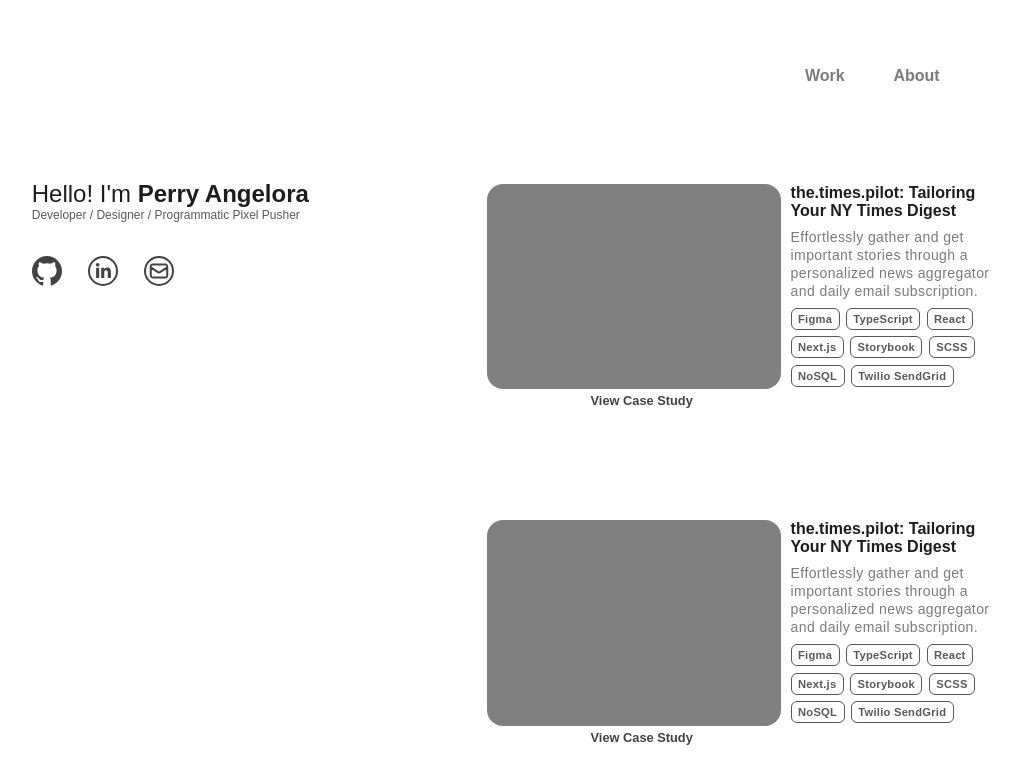
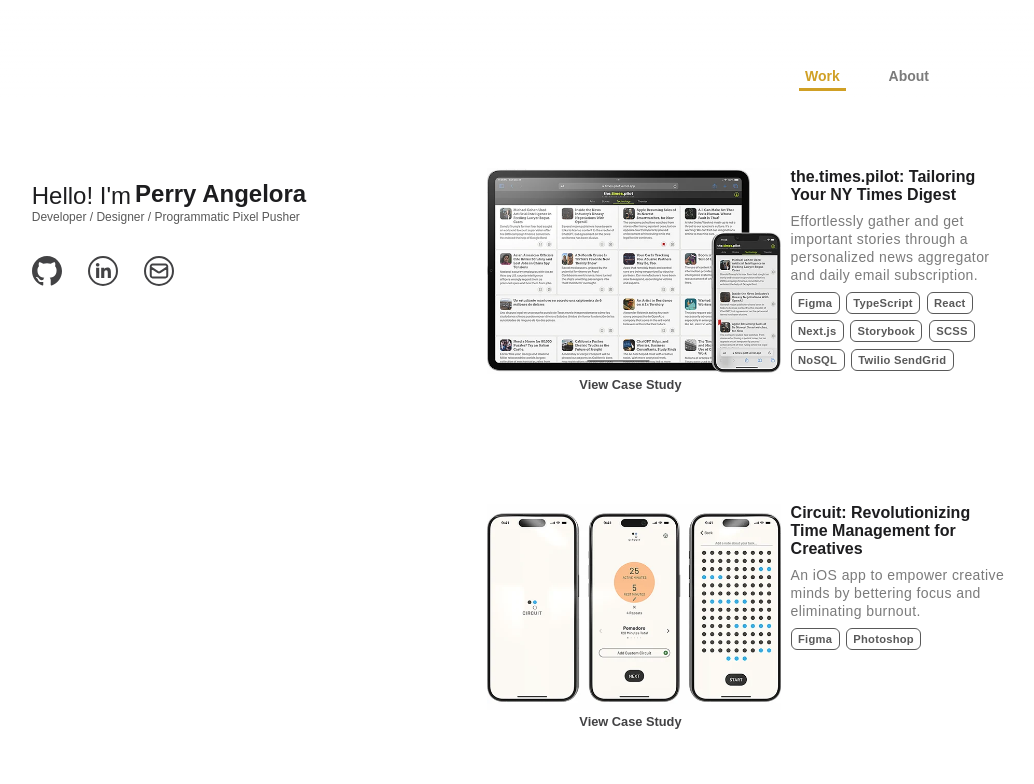
Before and after one commit to MisterPea/dev-portfolio-2024, a Next.js app: page / in a window 1280 px wide. Shown: the top 784 px of the page, without its empty margins (120-1154 px from the left). Built offline with nearby package versions, Linux system fonts and the light colour scheme; a web font is replaced by a local one.

Commit message:
WIP - project page start

```diff
--- a/src/app/components/Header.tsx
+++ b/src/app/components/Header.tsx
@@ -1,16 +1,45 @@
-import LinkIcon from "./LinkIcon";
+'use client';
+import { useState } from "react";
+import { usePathname } from 'next/navigation';
 import OutboundLinks from "./OutboundLinks";
+
 import SiteNav from "./SiteNav";
 
-export default function Header() {
+interface HeaderProps {
+  children: React.ReactNode;
+}
+
+
+export default function Header({ children }: HeaderProps) {
+  const path = usePathname();
+  const pathArray = path.split('/').filter(Boolean);
+
+  /**
+   * We're taking the path which updates on every route change and passing it to
+   * the siteNav to activate toggle --active on link
+   */
+  const currentPath = (() => {
+    if (pathArray.length > 0) {
+      return pathArray[0];
+    }
+    return 'main';
+  })();
+
+
   return (
-    <header className='main_header'>
-      <div className='main_header-name'>
-        <h1 className='main_header-hello'><span>Hello! I&apos;m </span>Perry Angelora</h1>
-        <sub>Developer / Designer / Programmatic Pixel Pusher</sub>
-      </div>
-      <OutboundLinks />
-      <SiteNav />
-    </header>
+    <div className="app_wrap">
+      <header className={`main_header ${currentPath !== 'main' ? 'main_header--active' : ''}`}>
+        <div className='main_header-name'>
+          <div className="main_header-name-headline">
+            <h1 className="greeting">Hello! I&apos;m </h1>
+            <h1 className="name">Perry Angelora</h1>
+          </div>
+          <sub>Developer / Designer / Programmatic Pixel Pusher</sub>
+        </div>
+        <OutboundLinks />
+        <SiteNav activeLink={currentPath} />
+      </header>
+      {children}
+    </div>
   );
 }
--- a/src/app/components/OutboundLinks.tsx
+++ b/src/app/components/OutboundLinks.tsx
@@ -47,6 +47,7 @@
   return (
     <ul className={isFooter ? 'footer_links' : 'main_header-outbound_links'}>
       <li
+        tabIndex={0}
         className="outbound_li"
         onKeyDown={handleEnterDown.bind(this, { route: 'https://github.com/MisterPea' })}
         onClick={buttonClick.bind(this, 'https://github.com/MisterPea')}
@@ -54,14 +55,18 @@
       >
         <LinkIcon icon='github' />
       </li>
-      <li className='outbound_li'
+      <li
+        tabIndex={0}
+        className='outbound_li'
         onKeyDown={handleEnterDown.bind(this, { route: 'https://www.linkedin.com/in/perry-angelora/' })}
         onClick={buttonClick.bind(this, 'https://www.linkedin.com/in/perry-angelora/')}
         role='link'
       >
         <LinkIcon icon='linkedIn' />
       </li>
-      <li className='outbound_li'
+      <li
+        tabIndex={0}
+        className='outbound_li'
         onKeyDown={handleEnterDown.bind(this, { route: emailClick })}
         onClick={emailClick}
         role='link'
--- a/src/app/components/ProjectCard.tsx
+++ b/src/app/components/ProjectCard.tsx
@@ -1,18 +1,22 @@
 import Link from "next/link";
 import InfoTag from "./InfoTag";
 import createId from "./createId";
+import SingleImage from "./SingleImage";
 
 interface ProjectCardProps {
   title: string;
   desc: string;
   stack: string[];
-  // image
+  slug: string;
+  image: any;
 }
 
-export default function ProjectCard({ title, desc, stack }: ProjectCardProps) {
+export default function ProjectCard({ title, desc, stack, slug, image }: ProjectCardProps) {
+  const { defaultImage, imageSource } = image;
   const id = createId();
+
   return (
-    <Link href='#'>
+    <Link href={`work/${slug}`}>
       <div className="project_card">
         <div className="project_card-text">
           <h1>{title}</h1>
@@ -24,7 +28,9 @@
           }</ul>
         </div>
         <div className="project_card-image_wrap">
-          <div className="image-placeholder" />
+          <div className="image-placeholder">
+            <SingleImage imageSource={imageSource} defaultImage={defaultImage.img} altText={defaultImage.alt} />
+          </div>
           <p className="project_card-cta">View Case Study <span className="project_card-cta-arrow"> →</span></p>
         </div>
       </div>
--- a/src/app/components/SiteNav.tsx
+++ b/src/app/components/SiteNav.tsx
@@ -1,11 +1,16 @@
 import Link from "next/link";
 
-export default function SiteNav() {
+interface SiteNavProps {
+  activeLink?: string;
+}
+
+export default function SiteNav({ activeLink }: SiteNavProps) {
+
   return (
     <nav className="site_nav">
       <ul>
-        <li><Link href='#'>Work</Link></li>
-        <li><Link href='#'>About</Link></li>
+        <li className={`site_nav-li site_nav-li${activeLink === 'main' ? '--active' : ''}`}><Link href='/'>Work</Link></li>
+        <li className={`site_nav-li site_nav-li${activeLink === 'about' ? '--active' : ''}`}><Link href='#'>About</Link></li>
       </ul>
     </nav>
   );
--- a/src/app/layout.tsx
+++ b/src/app/layout.tsx
@@ -1,24 +1,29 @@
 import type { Metadata } from 'next';
 import '../../style/globals.scss';
 import localFont from 'next/font/local';
+import Header from './components/Header';
+
+interface RootLayoutProps {
+  children: React.ReactNode;
+}
 
 const lausanne = localFont({
   src: [
     {
-      path:'../../public/fonts/TWKLausanne-800.woff',
-      weight:'800',
+      path: '../../public/fonts/TWKLausanne-800.woff',
+      weight: '800',
     },
     {
-      path:'../../public/fonts/TWKLausanne-600.woff2',
-      weight:'600',
+      path: '../../public/fonts/TWKLausanne-600.woff2',
+      weight: '600',
     },
     {
-      path:'../../public/fonts/TWKLausanne-300.woff',
-      weight:'300',
+      path: '../../public/fonts/TWKLausanne-300.woff',
+      weight: '300',
     },
     {
-      path:'../../public/fonts/TWKLausanne-150.woff',
-      weight:'150',
+      path: '../../public/fonts/TWKLausanne-150.woff',
+      weight: '150',
     }
   ],
   variable: '--font-lausanne'
@@ -29,14 +34,15 @@
   description: 'The Development and Product Experience Portfolio of Perry Angelora',
 };
 
-export default function RootLayout({
-  children,
-}: {
-  children: React.ReactNode;
-}) {
+export default function RootLayout({ children }: RootLayoutProps) {
+
   return (
     <html lang="en">
-      <body className={lausanne.variable}>{children}</body>
+      <body className={lausanne.variable}>
+        <Header>
+          {children}
+        </Header>
+      </body>
     </html>
   );
 }
--- a/src/app/page.tsx
+++ b/src/app/page.tsx
@@ -1,23 +1,21 @@
-import Header from './components/Header';
 import ProjectCard from './components/ProjectCard';
+import siteContent from "./siteContent.json";
 
 export default function Home() {
+
   return (
     <main className='main_wrap'>
-      <Header />
       <ul className='project_card_wrap'>
-        <li className='project_card-li'>
-          <ProjectCard title='the.times.pilot: Tailoring Your NY Times Digest'
-            desc='Effortlessly gather and get important stories through a personalized news aggregator and daily email subscription.'
-            stack={['Figma', 'TypeScript', 'React', 'Next.js', 'Storybook', 'SCSS', 'NoSQL', 'Twilio SendGrid']}
-          />
-        </li>
-        <li className='project_card-li'>
-          <ProjectCard title='the.times.pilot: Tailoring Your NY Times Digest'
-            desc='Effortlessly gather and get important stories through a personalized news aggregator and daily email subscription.'
-            stack={['Figma', 'TypeScript', 'React', 'Next.js', 'Storybook', 'SCSS', 'NoSQL', 'Twilio SendGrid']}
-          />
-        </li>
+        {siteContent.map(({ title, stack, slug, description, image_url }, index) => (
+          <li className='project_card-li' key={`${index}-${slug}`}>
+            <ProjectCard title={title}
+              desc={description}
+              stack={stack}
+              slug={slug}
+              image={image_url}
+            />
+          </li>
+        ))}
       </ul>
     </main>
   );
--- a/style/header.scss
+++ b/style/header.scss
@@ -39,13 +39,23 @@
   grid-row: 2 / 3;
   display: flex;
   flex-direction: column;
+  &-headline {
+    display: flex;
+    gap: 0.25rem;
+  }
   h1 {
     font-size: 1.25rem;
     font-weight: 600;
     color: var(--dark-1);
   }
-  span {
+  .greeting {
+    padding-top: 0.125rem;
     font-weight: 300;
+    white-space: nowrap;
+    overflow: hidden;
+    width: 100%;
+    max-width: fit-content;
+    transition: width 200ms ease;
   }
   sub {
     font-size: 0.625rem;
@@ -66,6 +76,9 @@
   @include tablet {
     grid-column: 3 / 9;
     grid-row: 4 / 5;
+    .greeting {
+      padding-top: 0.15rem;
+    }
   }
 }
 
@@ -143,3 +156,46 @@
     }
   }
 }
+
+.main_header--active {
+  .main_header-outbound_links {
+    opacity: 0;
+    display: none;
+  }
+  grid-template-rows: 0rem 2.25rem 2.25rem;
+  &::after {
+    z-index: -10;
+  }
+  .main_header-name {
+    h1 {
+      font-size: 1rem;
+      color: var(--dark-4);
+    }
+    .greeting {
+      width: 0;
+    }
+    sub {
+      opacity: 0;
+    }
+  }
+  @include tablet-begin {
+    .main_header-name {
+      padding-top: 0.48rem;
+      align-self: center;
+    }
+    &::after {
+      height: 2.25rem;
+    }
+  }
+  @include tablet {
+    display: flex;
+    flex-direction: row;
+    max-width: 1100px;
+    margin: 0 auto;
+    position: relative;
+    justify-content: space-between;
+    .main_header-name {
+      padding-top: 0.38rem;
+    }
+  }
+}
--- a/style/page.scss
+++ b/style/page.scss
@@ -1,6 +1,6 @@
 @import "./mixins.scss";
 
-.main_wrap {
+.app_wrap {
   padding: 0 1rem;
   .project_card_wrap {
     margin: 0 auto;
@@ -30,9 +30,10 @@
       display: block;
       margin: 0 auto;
       width: fit-content;
+      max-width: 100%;
       .project_card_wrap {
 
-        transform: translateY(11.5rem);
+        transform: translateY(10.5rem);
         width: 100%;
         display: grid;
         gap: 7rem 10px;
--- a/style/projectCard.scss
+++ b/style/projectCard.scss
@@ -41,7 +41,7 @@
     font-weight: 600;
     color: var(--dark-2);
     font-size: 0.8rem;
-    transform: translateX(1rem);
+    transform: translateX(0.3rem);
     transition: all 400ms cubic-bezier(0.86,0,0.07,1);;
     &-arrow {
       transition: opacity 400ms cubic-bezier(0.86,0,0.07,1);;
@@ -56,15 +56,18 @@
     width: 100%;
     display: block;
     padding-bottom: 70%;
-    background-color: gray;
+    // background-color: gray;
     z-index: 10;
+    img {
+      max-width: 100%;
+    }
   }
 }
 
 .project_card:hover {
   .project_card-cta {
     color: var(--golden);
-    transform: translateX(0);
+    transform: translateX(-0.2rem);
     &-arrow {
       opacity: 1;
     }
--- a/style/siteNav.scss
+++ b/style/siteNav.scss
@@ -3,11 +3,13 @@
   font-weight: 600;
   font-size: 0.875rem;
   align-items: center;
+}
 
-  li:last-child {
+.site_nav {
+  &-li:last-child {
     margin-left: 1.25rem;
   }
-  li {
+  &-li {
     position: relative;
     display: inline-block;
   }
@@ -19,22 +21,50 @@
     height: fit-content;
   }
 
-  li::after {
+  &-li::after {
     content: "";
     position: absolute;
-    width: 100%;
+    width: calc(100% - 1rem);
+    margin: 0 auto;
     transform: scaleX(0);
-    height: 1.5px;
-    left: 0;
-    bottom: 0;
+    height: 3px;
+    inset: 0;
+    top: calc(100% - 0.25rem);
     background-color: var(--golden);
     transform-origin: bottom right;
-    transition: transform 400ms cubic-bezier(0, 0.80, 0.20, 1);
+    transition: transform 400ms cubic-bezier(0, 0.8, 0.2, 1);
   }
 
-  li:hover::after {
-    transform: scaleX(1);
-    transform-origin: bottom left;
+  @media (hover: hover) {
+    &-li:hover::after {
+      transform: scaleX(1);
+      transform-origin: bottom left;
+    }
+  }
+
+  &-li::before {
+    content: "";
+    position: absolute;
+    width: calc(100% - 1rem);
+    margin: 0 auto;
+    transform: scaleX(0);
+    height: 3px;
+    inset: 0;
+    top: calc(100% - 0.25rem);
+    background-color: var(--golden);
+    transform-origin: bottom right;
+    transition: transform 400ms cubic-bezier(0, 0.8, 0.2, 1);
+  }
+
+  &-li--active {
+    a {
+      cursor: default;
+      color: var(--golden);
+    }
+    &::before {
+      transform: scaleX(1);
+      transform-origin: bottom left;
+    }
   }
 
   @include tablet-begin {
```
Also changed, not shown: 1 other file (tests, documents, lock files or other folders).
